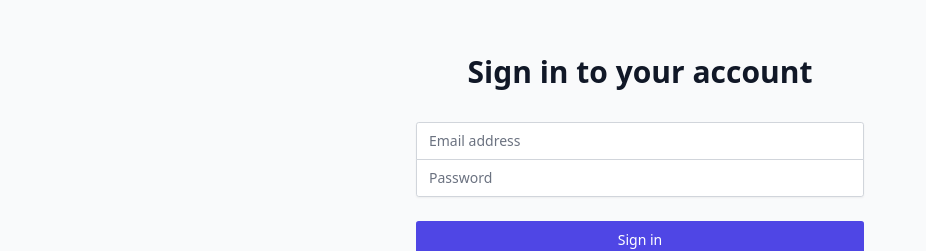
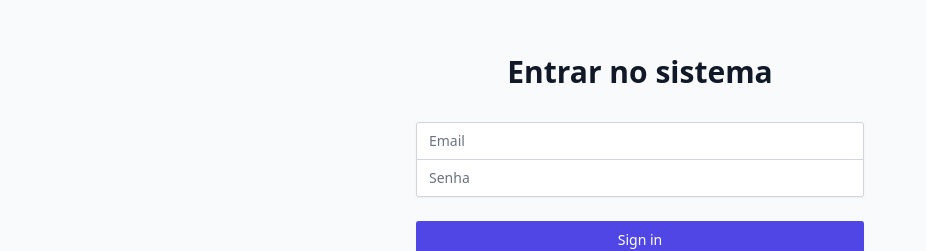
Before and after one commit to P9DRIN/univespMGStock, a React (Vite) app: page / in a window 1280 px wide. Shown: the part 256-507 px from the top of the page, without its empty margins (0-926 px from the left). Built offline with nearby package versions, Linux system fonts and the light colour scheme; no server answers.

Commit message:
ajustes para pt

```diff
--- a/src/components/Login.tsx
+++ b/src/components/Login.tsx
@@ -9,8 +9,8 @@ const Login: React.FC = () => {
 
   const handleLogin = (e: React.FormEvent) => {
     e.preventDefault();
+    //
 
-    // Aqui você pode adicionar a lógica de autenticação
     if (email === 'user@example.com' && password === 'password') {
       login();
     } else {
@@ -22,7 +22,7 @@ const Login: React.FC = () => {
     <div className="min-h-screen flex items-center justify-center bg-gray-50 py-12 px-4 sm:px-6 lg:px-8">
       <div className="max-w-md w-full space-y-8">
         <div>
-          <h2 className="mt-6 text-center text-3xl font-extrabold text-gray-900">Sign in to your account</h2>
+          <h2 className="mt-6 text-center text-3xl font-extrabold text-gray-900">Entrar no sistema</h2>
         </div>
         <form className="mt-8 space-y-6" onSubmit={handleLogin}>
           <input type="hidden" name="remember" defaultValue="true" />
@@ -36,7 +36,7 @@ const Login: React.FC = () => {
                 autoComplete="email"
                 required
                 className="appearance-none rounded-none relative block w-full px-3 py-2 border border-gray-300 placeholder-gray-500 text-gray-900 rounded-t-md focus:outline-none focus:ring-indigo-500 focus:border-indigo-500 focus:z-10 sm:text-sm"
-                placeholder="Email address"
+                placeholder="Email"
                 value={email}
                 onChange={e => setEmail(e.target.value)}
               />
@@ -50,7 +50,7 @@ const Login: React.FC = () => {
                 autoComplete="current-password"
                 required
                 className="appearance-none rounded-none relative block w-full px-3 py-2 border border-gray-300 placeholder-gray-500 text-gray-900 rounded-b-md focus:outline-none focus:ring-indigo-500 focus:border-indigo-500 focus:z-10 sm:text-sm"
-                placeholder="Password"
+                placeholder="Senha"
                 value={password}
                 onChange={e => setPassword(e.target.value)}
               />
```
